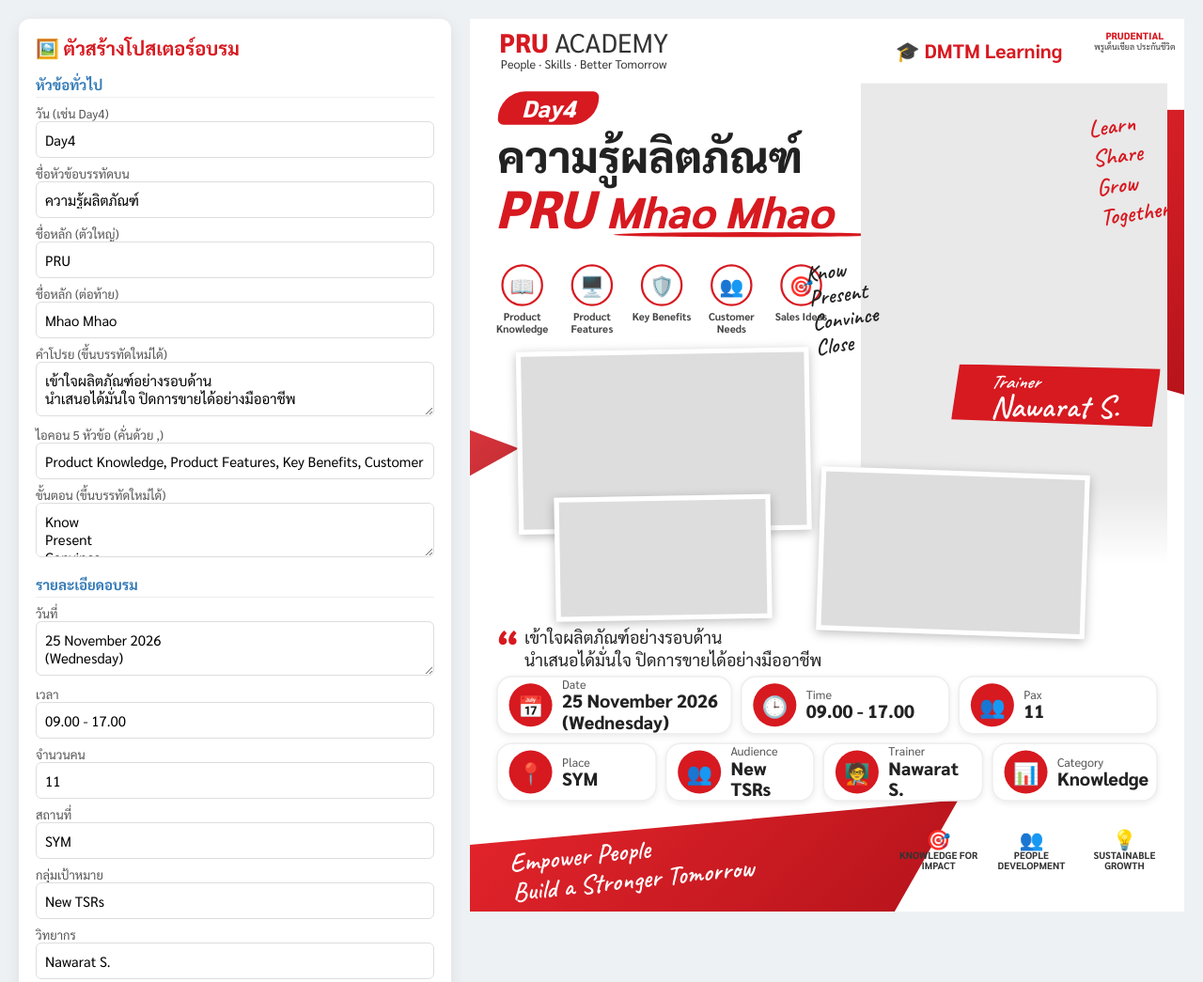
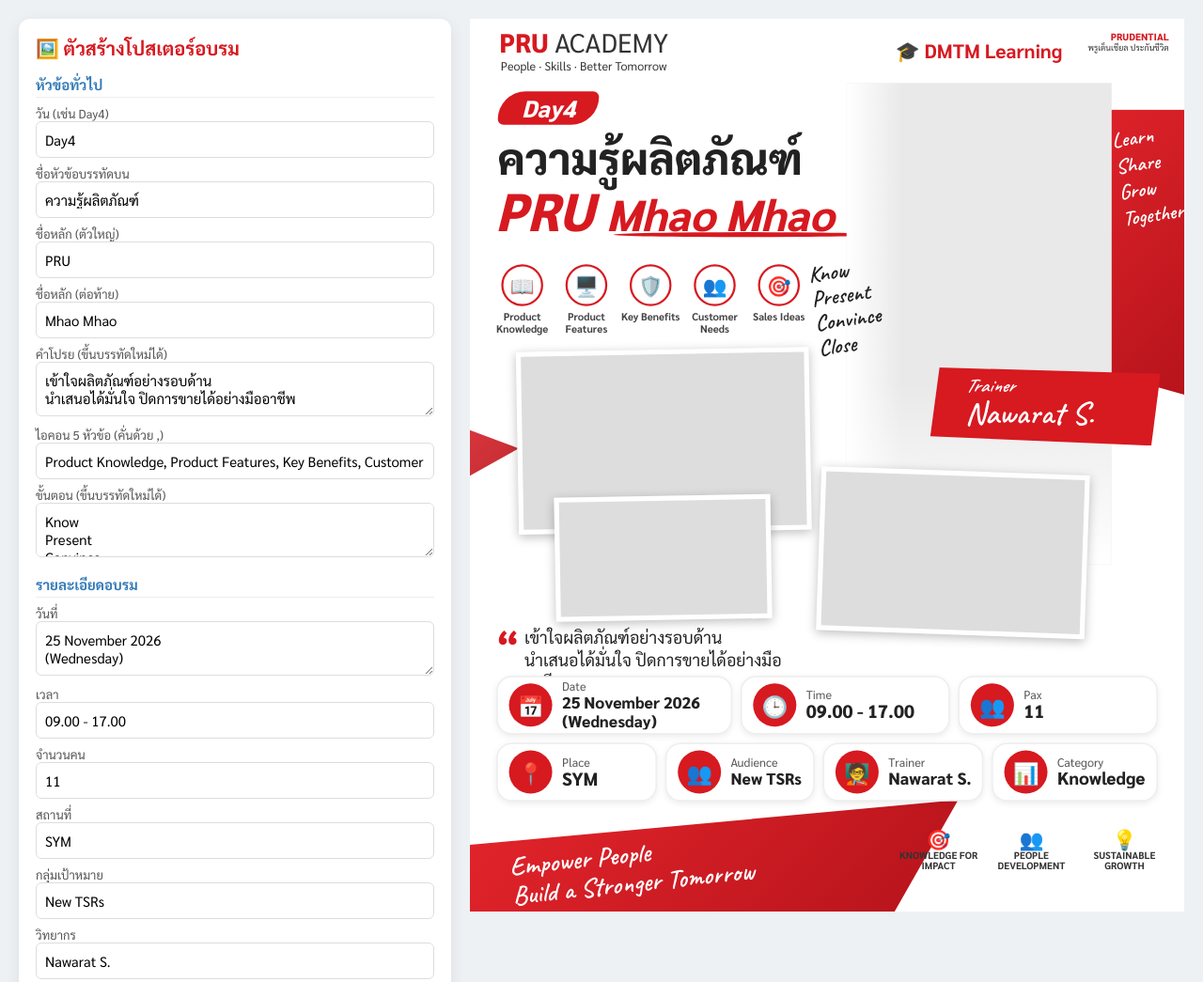
Before and after one commit to armthitikorn/Daily_Pr, a plain HTML site: page index.html in a window 1280 px wide. Shown: the top 1045 px of the page at 94% size. Drawn offline with nearby package versions, Linux system fonts and the light colour scheme.

Commit message:
Update index.html

```diff
--- a/index.html
+++ b/index.html
@@ -27,11 +27,12 @@ button{background:#d71920;color:#fff;border:0;border-radius:8px;padding:12px;fon
 .circ{width:62px;height:62px;border-radius:50%;background:#d71920;color:#fff;display:flex;align-items:center;justify-content:center;font-size:30px;flex:none}
 .ic{position:absolute;width:90px;text-align:center;font-size:15px;line-height:1.15;font-weight:700;color:#444}
 .ic i{display:flex;width:60px;height:60px;margin:0 auto 6px;border:3px solid #d71920;border-radius:50%;align-items:center;justify-content:center;font-style:normal;font-size:28px;background:#fff}
-.ph{position:absolute;background:#ddd center/cover no-repeat;border:7px solid #fff;box-shadow:0 4px 14px rgba(0,0,0,.25)}
+.ph{position:absolute;overflow:hidden;background:#ddd;border:7px solid #fff;box-shadow:0 4px 14px rgba(0,0,0,.25)}
 .card{position:absolute;height:84px;border:2px solid #eee;border-radius:22px;background:#fff;box-shadow:0 3px 10px rgba(0,0,0,.08);display:flex;align-items:center;gap:14px;padding:0 16px;overflow:hidden}
 .card small{display:block;font-size:17px;color:#555;line-height:1}
-.card b{display:block;font-size:26px;line-height:1.15;font-weight:800;color:#222}
-.card span{white-space:pre-line}
+.card b{display:block;font-size:26px;line-height:1.15;font-weight:800;color:#222;white-space:pre;overflow:hidden}
+.card>div:last-child{flex:1;min-width:0}
+.in{position:absolute;inset:0;background:center/cover no-repeat;transform-origin:center}
 </style>
 </head>
 <body>
@@ -56,33 +57,33 @@ button{background:#d71920;color:#fff;border:0;border-radius:8px;padding:12px;fon
 
     <!-- หัว -->
     <div class="a" style="left:42px;top:14px;font-size:38px;font-weight:800;color:#d71920;line-height:1">PRU <span style="font-weight:400;color:#333">ACADEMY</span></div>
-    <div class="a" style="left:44px;top:54px;font-size:17px;color:#333" data-k="tag"></div>
-    <div class="a" style="left:610px;top:26px;font-size:28px;font-weight:700;color:#d71920">🎓 <span data-k="org"></span></div>
-    <div class="a" style="left:895px;top:16px;font-size:14px;font-weight:800;color:#d71920;text-align:center;line-height:1.1">PRUDENTIAL<br><span style="font-weight:400;color:#333;font-size:12px">พรูเด็นเชียล ประกันชีวิต</span></div>
+    <div class="a" data-fit="26,17,10" style="left:44px;top:56px;width:400px;white-space:nowrap;font-size:17px;color:#333" data-k="tag"></div>
+    <div class="a" data-fit="44,28,12" style="left:610px;top:26px;width:250px;white-space:nowrap;font-size:28px;font-weight:700;color:#d71920">🎓 <span data-k="org"></span></div>
+    <div class="a" style="right:22px;top:18px;white-space:nowrap;font-size:14px;font-weight:800;color:#d71920;text-align:right;line-height:1.1">PRUDENTIAL<br><span style="font-weight:400;color:#333;font-size:12px">พรูเด็นเชียล ประกันชีวิต</span></div>
 
     <!-- ชื่อเรื่อง -->
     <div class="a" style="left:40px;top:104px;background:#d71920;color:#fff;font-size:34px;font-weight:800;font-style:italic;padding:2px 34px;border-radius:40px 8px 40px 8px" data-k="day"></div>
-    <div class="a" style="left:40px;top:160px;font-size:62px;font-weight:800;line-height:1.15;white-space:nowrap" data-k="t1"></div>
-    <div class="a red" style="left:36px;top:228px;font-size:76px;font-weight:800;font-style:italic;line-height:1.1;white-space:nowrap"><span data-k="t2a"></span> <span style="font-size:62px" data-k="t2b"></span></div>
+    <div class="a" data-fit="90,62,24" style="left:40px;top:158px;width:500px;font-size:62px;font-weight:800;line-height:1.3;white-space:nowrap" data-k="t1"></div>
+    <div class="a red" data-fit="110,76,24" style="left:36px;top:232px;width:510px;font-size:76px;font-weight:800;font-style:italic;line-height:1.1;white-space:nowrap"><span data-k="t2a"></span> <span style="font-size:.82em" data-k="t2b"></span></div>
     <div class="a" style="left:206px;top:306px;width:380px;height:7px;background:#d71920;border-radius:50%"></div>
 
     <!-- วิทยากร -->
-    <div class="a" style="left:560px;top:92px;width:440px;height:690px;background:#e9e9e9 center top/cover no-repeat;-webkit-mask-image:linear-gradient(#000 85%,transparent);mask-image:linear-gradient(#000 85%,transparent)" id="trainerPh"></div>
-    <div class="a" style="left:895px;top:130px;font-family:'Caveat',cursive;font-size:34px;color:#d71920;line-height:1.25;transform:rotate(-8deg);white-space:pre-line" data-k="motto"></div>
-    <div class="a" style="left:690px;top:495px;width:300px;height:90px;background:#d71920;clip-path:polygon(4% 0,100% 8%,96% 100%,0 88%);padding:12px 0 0 56px;font-family:'Caveat',cursive;color:#fff;line-height:1"><div style="font-size:28px;font-style:italic">Trainer</div><div style="font-size:46px;margin-top:-2px" data-k="trainer"></div></div>
+    <div class="a" id="trainerPh" style="left:540px;top:92px;width:380px;height:690px;background:#e9e9e9;overflow:hidden"><div class="in" style="background-position:center top"></div><div style="position:absolute;left:0;right:0;bottom:0;height:260px;background:linear-gradient(rgba(255,255,255,0),#fff)"></div><div style="position:absolute;left:0;top:0;bottom:0;width:80px;background:linear-gradient(90deg,#fff,rgba(255,255,255,0))"></div></div>
+    <div class="a" data-fit="260,30,12" style="left:928px;top:150px;width:88px;font-family:'Caveat',cursive;font-size:30px;color:#fff;line-height:1.25;transform:rotate(-8deg);white-space:pre-line" data-k="motto"></div>
+    <div class="a" style="left:660px;top:500px;width:330px;height:112px;background:#d71920;clip-path:polygon(4% 0,100% 8%,96% 100%,0 88%);padding:12px 0 0 50px;font-family:'Caveat',cursive;color:#fff;line-height:1"><div style="font-size:28px;font-style:italic">Trainer</div><div data-fit="64,46,18" style="width:230px;white-space:nowrap;font-size:46px;line-height:1.15" data-k="trainer"></div></div>
 
     <!-- ไอคอน -->
     <div id="icons"></div>
-    <div class="a" style="left:488px;top:342px;font-family:'Caveat',cursive;font-size:32px;line-height:1.1;transform:rotate(-8deg);white-space:pre-line" data-k="steps"></div>
+    <div class="a" data-fit="150,32,14" style="left:492px;top:342px;width:110px;font-family:'Caveat',cursive;font-size:32px;line-height:1.1;transform:rotate(-8deg);white-space:pre-line" data-k="steps"></div>
 
     <!-- รูปบรรยากาศ -->
-    <div class="ph" id="p1" style="left:68px;top:474px;width:420px;height:262px;transform:rotate(-1deg)"></div>
-    <div class="ph" id="p3" style="left:500px;top:648px;width:385px;height:235px;transform:rotate(2deg)"></div>
-    <div class="ph" id="p2" style="left:122px;top:684px;width:310px;height:178px;transform:rotate(-1deg)"></div>
+    <div class="ph" id="p1" style="left:68px;top:474px;width:420px;height:262px;transform:rotate(-1deg)"><div class="in"></div></div>
+    <div class="ph" id="p3" style="left:500px;top:648px;width:385px;height:235px;transform:rotate(2deg)"><div class="in"></div></div>
+    <div class="ph" id="p2" style="left:122px;top:684px;width:310px;height:178px;transform:rotate(-1deg)"><div class="in"></div></div>
 
     <!-- คำโปรย -->
     <div class="a" style="left:38px;top:868px;font-size:56px;font-weight:800;color:#d71920;line-height:1">“</div>
-    <div class="a" style="left:78px;top:870px;width:460px;font-size:24px;line-height:1.35;white-space:pre-line;color:#222" data-k="quote"></div>
+    <div class="a" data-fit="100,24,13" style="left:78px;top:870px;width:420px;font-size:24px;line-height:1.35;white-space:pre-line;color:#222" data-k="quote"></div>
 
     <!-- ข้อมูล -->
     <div class="card" style="left:38px;top:942px;width:338px"><div class="circ">📅</div><div><small>Date</small><b><span data-k="date"></span></b></div></div>
@@ -94,7 +95,7 @@ button{background:#d71920;color:#fff;border:0;border-radius:8px;padding:12px;fon
     <div class="card" style="left:748px;top:1038px;width:238px"><div class="circ">📊</div><div><small>Category</small><b data-k="cat"></b></div></div>
 
     <!-- ท้าย -->
-    <div class="a" style="left:58px;top:1172px;font-family:'Caveat',cursive;font-size:38px;color:#fff;line-height:1.1;transform:rotate(-6deg);white-space:pre-line" data-k="foot"></div>
+    <div class="a" data-fit="110,38,16" style="left:58px;top:1170px;width:480px;font-family:'Caveat',cursive;font-size:38px;color:#fff;line-height:1.1;transform:rotate(-6deg);white-space:pre-line" data-k="foot"></div>
     <div class="a" style="left:610px;top:1160px;width:390px;display:flex;gap:10px;font-size:14px;font-weight:700;text-align:center;line-height:1.1" id="vals"></div>
   </div></div></div></div>
 </div>
@@ -142,19 +143,47 @@ function render() {
   document.querySelectorAll('[data-k]').forEach(e => { e.textContent = data[e.dataset.k] ?? ''; });
   const labs = data.icons.split(',').map(s => s.trim()).slice(0, 5);
   document.getElementById('icons').innerHTML = labs.map((t, i) =>
-    '<div class="ic" style="left:' + (30 + i * 100) + 'px;top:352px"><i>' + ICONS[i] + '</i>' + t + '</div>').join('');
+    '<div class="ic" style="left:' + (30 + i * 92) + 'px;top:352px"><i>' + ICONS[i] + '</i>' + t + '</div>').join('');
   document.getElementById('vals').innerHTML = data.vals.split(',').map((t, i) =>
     '<div style="flex:1;color:#333"><div style="font-size:28px">' + (VICONS[i] || '⭐') + '</div>' + t.trim() + '</div>').join('');
+  fitAll();
+}
+function fitAll() {
+  const run = (el, maxH, start, min) => {
+    let s = start; el.style.fontSize = s + 'px';
+    while ((el.scrollWidth > el.clientWidth + 1 || el.scrollHeight > maxH) && s > min) { s--; el.style.fontSize = s + 'px'; }
+  };
+  document.querySelectorAll('[data-fit]').forEach(el => { const [h, st, mn] = el.dataset.fit.split(',').map(Number); run(el, h, st, mn); });
+  document.querySelectorAll('.card b').forEach(el => run(el, 54, 26, 13));
 }
 render();
+if (document.fonts) document.fonts.ready.then(render);
 
 // อัปโหลดรูป
 const target = { trainer: 'trainerPh', p1: 'p1', p2: 'p2', p3: 'p3' };
 document.querySelectorAll('[data-img]').forEach(inp => inp.onchange = () => {
   const f = inp.files[0]; if (!f) return;
   const r = new FileReader();
-  r.onload = () => { const t = document.getElementById(target[inp.dataset.img]); t.style.backgroundImage = 'url(' + r.result + ')'; };
+  r.onload = () => { const t = document.querySelector('#' + target[inp.dataset.img] + ' .in'); t.style.backgroundImage = 'url(' + r.result + ')'; };
   r.readAsDataURL(f);
+});
+
+// ปรับซูม/ตำแหน่งรูป
+const T = {};
+document.querySelectorAll('[data-img]').forEach(inp => {
+  const k = inp.dataset.img; T[k] = { z: 100, x: 0, y: 0 };
+  const bx = document.createElement('div');
+  bx.style.cssText = 'font-size:12px;color:#777;display:grid;grid-template-columns:70px 1fr;gap:2px 8px;margin-top:4px';
+  [['ซูม', 'z', 100, 300], ['ซ้าย-ขวา', 'x', -50, 50], ['บน-ล่าง', 'y', -50, 50]].forEach(([n, pr, mn, mx]) => {
+    const l = document.createElement('span'); l.textContent = n;
+    const sl = document.createElement('input'); sl.type = 'range'; sl.min = mn; sl.max = mx; sl.value = T[k][pr];
+    sl.oninput = () => {
+      T[k][pr] = +sl.value;
+      document.querySelector('#' + target[k] + ' .in').style.transform = 'translate(' + T[k].x + '%,' + T[k].y + '%) scale(' + T[k].z / 100 + ')';
+    };
+    bx.append(l, sl);
+  });
+  inp.parentElement.after(bx);
 });
 
 // ย่อพรีวิวให้พอดีหน้าจอ
```
